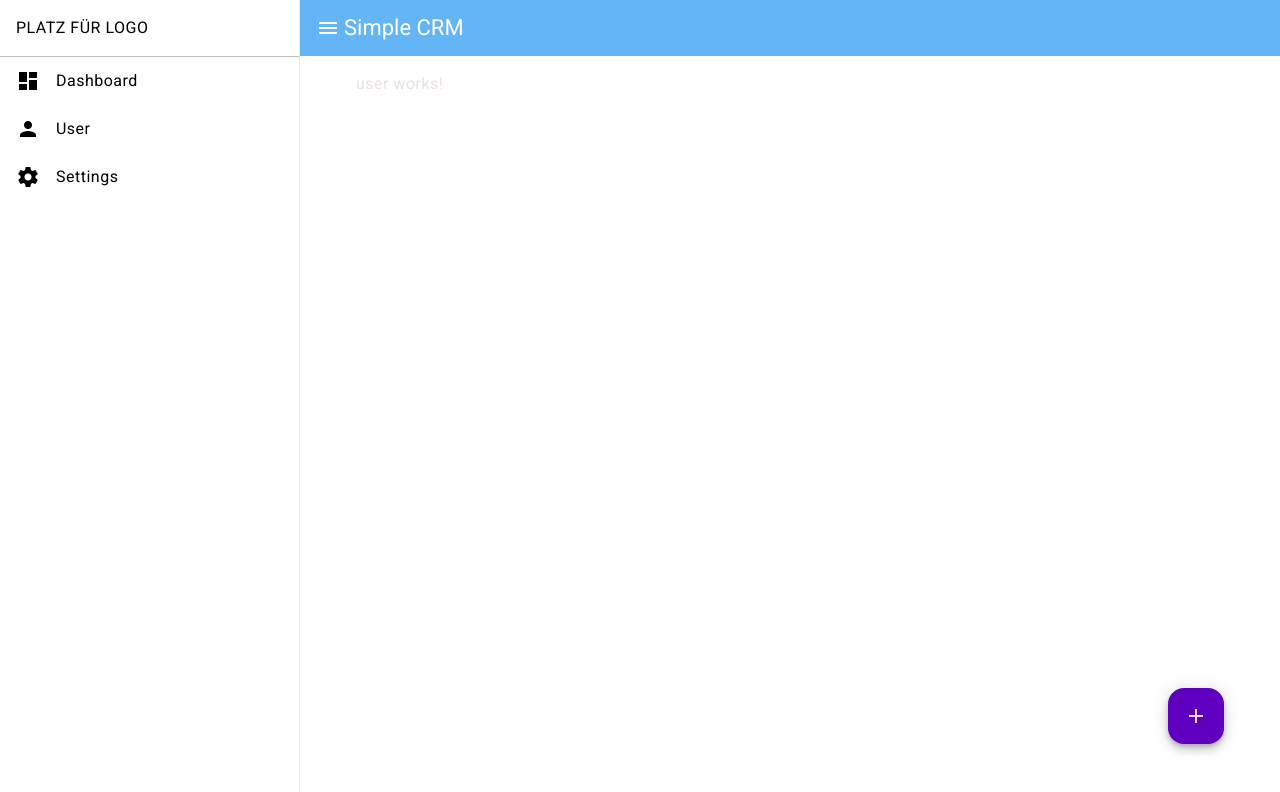
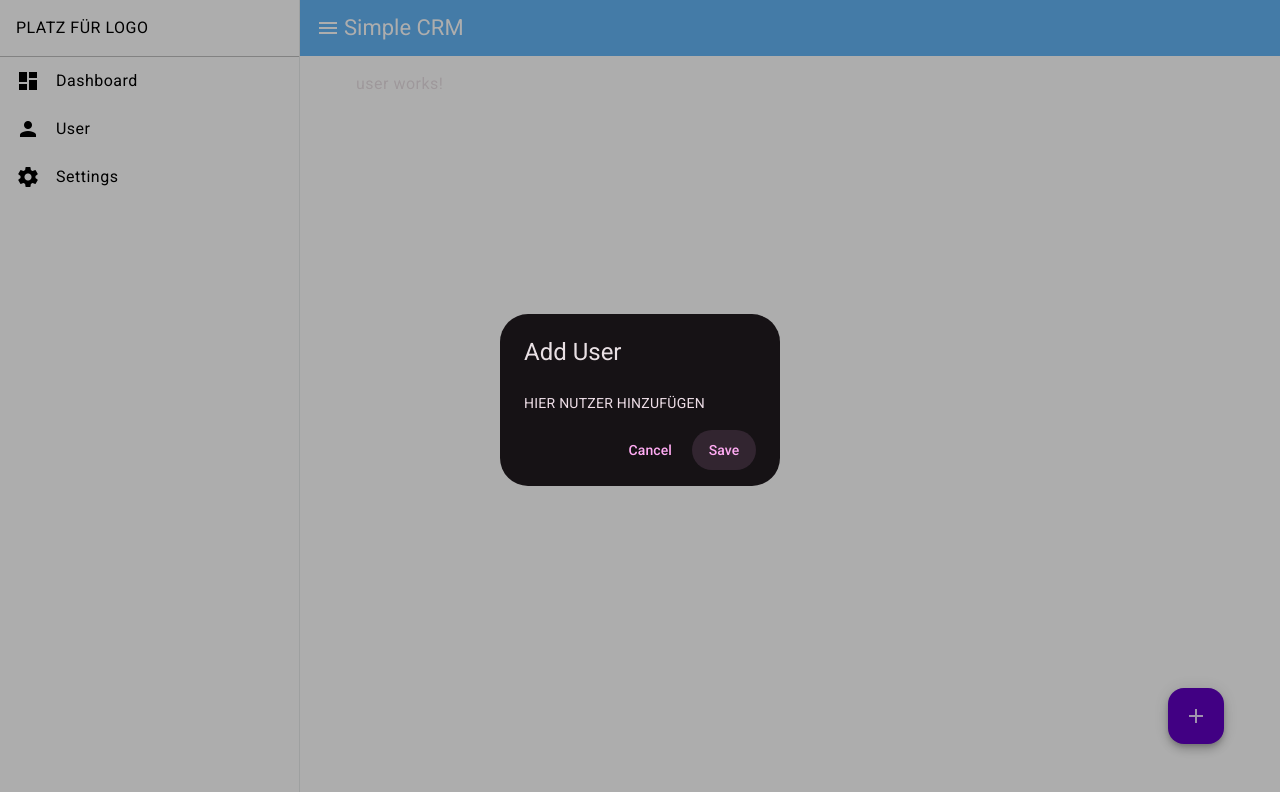
Before and after one commit to JeanPondy/my-simple-crm-x, an Angular app in the folder simple-crm-x/: page /user in a window 1280 px wide. Both pictures are taken after a click on the button "add". Shown: the top 792 px of the page. Built offline with nearby package versions, Linux system fonts and the light colour scheme.

Commit message:
Component im Dialog öffnen

```diff
--- a/simple-crm-x/src/app/app.component.ts
+++ b/simple-crm-x/src/app/app.component.ts
@@ -4,13 +4,14 @@
 import {MatSidenavModule} from '@angular/material/sidenav';
 import {MatIconModule} from '@angular/material/icon';
 import { RouterModule } from '@angular/router';
+import { MatDialogModule } from '@angular/material/dialog';
 
 
 
 @Component({
   selector: 'app-root',
   standalone: true,
-  imports: [RouterModule, RouterOutlet, MatToolbarModule, MatSidenavModule, MatIconModule],
+  imports: [RouterModule, RouterOutlet, MatToolbarModule, MatSidenavModule, MatIconModule, MatDialogModule],
   templateUrl: './app.component.html',
   styleUrl: './app.component.scss'
 })
--- /dev/null
+++ b/simple-crm-x/src/app/dialog-add-user/dialog-add-user.component.html
@@ -0,0 +1,8 @@
+<div class="diaolg-window">
+  <h2 mat-dialog-title>Add User</h2>
+  <mat-dialog-content> HIER NUTZER HINZUFÜGEN </mat-dialog-content>
+  <mat-dialog-actions>
+    <button mat-button>Cancel</button>
+    <button mat-button [mat-dialog-close]="" cdkFocusInitial>Save</button>
+  </mat-dialog-actions>
+</div>
--- a/simple-crm-x/src/app/user/user.component.html
+++ b/simple-crm-x/src/app/user/user.component.html
@@ -1,6 +1,7 @@
 <p>user works!</p>
 
 <button
+  (click)="openDialog()"
   class="add-user-btn"
   matTooltip="add user"
   [matTooltipPosition]="position"
--- a/simple-crm-x/src/app/user/user.component.ts
+++ b/simple-crm-x/src/app/user/user.component.ts
@@ -2,14 +2,26 @@
 import {MatButtonModule} from '@angular/material/button';
 import {MatIconModule} from '@angular/material/icon';
 import {MatTooltipModule, TooltipPosition} from '@angular/material/tooltip';
+import {MatDialogModule, MatDialog} from '@angular/material/dialog';
+import { DialogAddUserComponent } from '../dialog-add-user/dialog-add-user.component';
 
 @Component({
   selector: 'app-user',
   standalone: true,
-  imports: [MatButtonModule, MatIconModule, MatTooltipModule],
+  imports: [MatButtonModule, MatIconModule, MatTooltipModule, MatDialogModule],
   templateUrl: './user.component.html',
   styleUrl: './user.component.scss'
 })
 export class UserComponent {
+
+  constructor(public dialog: MatDialog) {}
   position: TooltipPosition = 'above'; // Define Tooltip Position
+
+  ngOnInit(): void {
+
+  }
+
+  openDialog(): void {
+    this.dialog.open(DialogAddUserComponent);
+  }
 }
```
Also changed, not shown: simple-crm-x/src/app/dialog-add-user/dialog-add-user.component.scss (added, +9 -0 lines), simple-crm-x/src/app/dialog-add-user/dialog-add-user.component.ts (added, +13 -0 lines), 1 other file (tests, documents, lock files or other folders).
